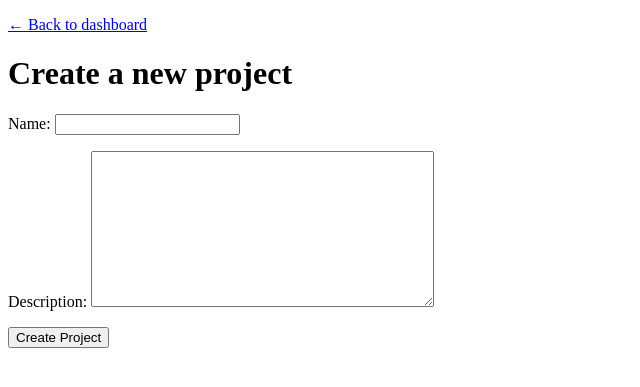
After one commit to ch-4rl/pro-manager, a Django app: page /projects/new/ in a window 1280 px wide. The commit adds this page. Shown: the top 387 px of the page, without its empty margins (0-640 px from the left). Run offline with Django 5.2, Linux system fonts and the light colour scheme; the visitor is signed in with stand-in values (Sample User, id 1).

Commit message:
Create project page working

```diff
--- a/config/settings.py
+++ b/config/settings.py
@@ -125,5 +125,5 @@ STATIC_URL = "static/"
 
 DEFAULT_AUTO_FIELD = "django.db.models.BigAutoField"
 
-LOGI_URL = "/admin/login/"
+LOGIN_URL = "/admin/login/"
 LOGIN_REDIRECT_URL = "/"
--- /dev/null
+++ b/projects/forms.py
@@ -0,0 +1,7 @@
+from django import forms
+from .models import Project
+
+class ProjectForm(forms.ModelForm):
+    class Meta:
+        model = Project
+        fields = ["name", "description"]
--- a/projects/urls.py
+++ b/projects/urls.py
@@ -3,5 +3,6 @@ from . import views
 
 urlpatterns = [
     path("", views.dashboard, name="dashboard"),
+    path("projects/new/", views.create_project, name="create_project"),
     path("projects/<int:project_id>/", views.project_detail, name="project_detail"),
 ]
--- a/projects/views.py
+++ b/projects/views.py
@@ -1,14 +1,15 @@
 from django.shortcuts import render, get_object_or_404, redirect
 from django.contrib.auth.decorators import login_required
 from .models import Project
+from .forms import ProjectForm
 from tasks.forms import TaskForm
 
-@login_required
+@login_required(login_url="/admin/login/")
 def dashboard(request):
     projects = Project.objects.filter(owner=request.user)
     return render(request, "projects/dashboard.html", {"projects": projects})
 
-@login_required
+@login_required(login_url="/admin/login/")
 def project_detail(request, project_id):
     project = get_object_or_404(Project, id=project_id, owner=request.user)
 
@@ -24,4 +25,19 @@ def project_detail(request, project_id):
 
     tasks = project.tasks.all().order_by("-created_at")
     return render(request, "projects/project_detail.html", {"project": project, "tasks": tasks, "form": form,})
+
+@login_required(login_url="/admin/login/")
+def create_project(request):
+    if request.method == "POST":
+        form = ProjectForm(request.POST)
+        if form.is_valid():
+            project = form.save(commit=False)
+            project.owner = request.user
+            project.save()
+            return redirect("dashboard")
+    else:
+        form = ProjectForm()
+
+    return render(request, "projects/create_project.html", {"form": form})
+
 # Create your views here.
--- a/tasks/views.py
+++ b/tasks/views.py
@@ -3,7 +3,7 @@ from django.shortcuts import render, get_object_or_404, redirect
 from .models import Task
 from .forms import CommentForm
 
-@login_required
+@login_required(login_url="/admin/login/")
 def task_detail(request, task_id):
     task = get_object_or_404(Task, id=task_id)
 
--- /dev/null
+++ b/templates/projects/create_project.html
@@ -0,0 +1,17 @@
+<!DOCTYPE html>
+<html>
+<head>
+  <title>Create Project</title>
+</head>
+<body>
+  <p><a href="{% url 'dashboard' %}">← Back to dashboard</a></p>
+
+  <h1>Create a new project</h1>
+
+  <form method="post">
+    {% csrf_token %}
+    {{ form.as_p }}
+    <button type="submit">Create Project</button>
+  </form>
+</body>
+</html>
--- a/templates/projects/dashboard.html
+++ b/templates/projects/dashboard.html
@@ -5,6 +5,8 @@
 </head>
 <body>
   <h1>Your Projects</h1>
+<p><a href="{% url 'create_project' %}">+ New Project</a></p>
+
 
   <ul>
     {% for project in projects %}
```
